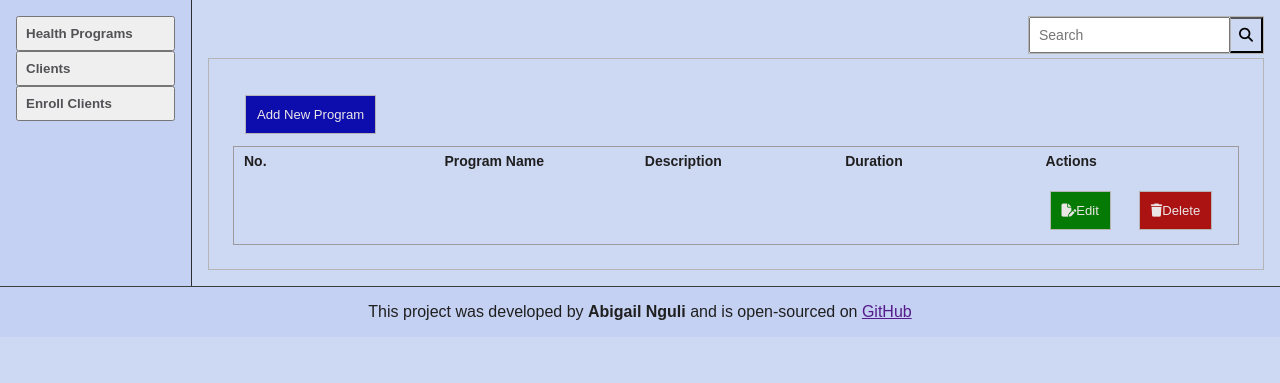
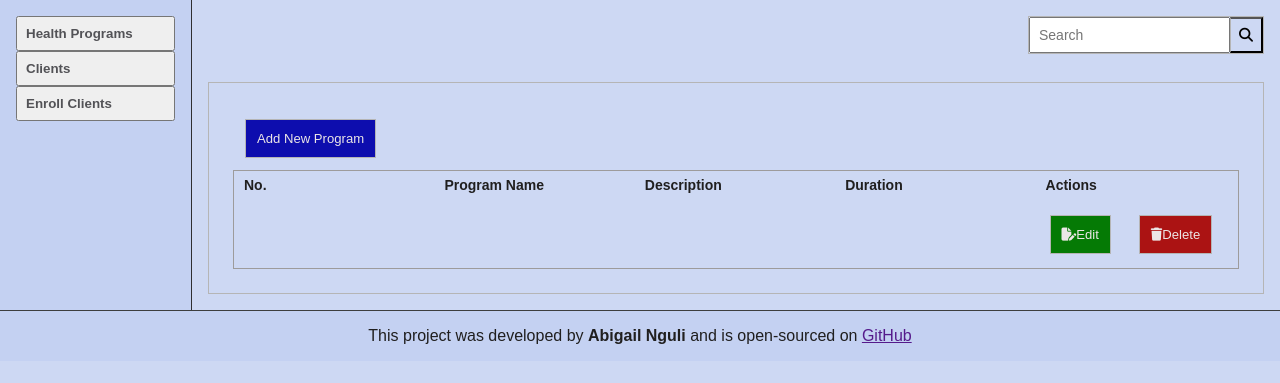
Before and after one commit to Abigail-Nguli/health-program-management, a PHP site: page / in a window 1280 px wide. Shown: the top 383 px of the page. Run offline with PHP 8.4, Linux system fonts and the light colour scheme; some libraries are stand-ins or nearby versions.

Commit message:
Update style.css

```diff
--- a/style.css
+++ b/style.css
@@ -68,7 +68,7 @@ body {
 .search-bar {
     display: flex;
     justify-content: flex-end;
-    border-radius: 1.5rem;
+    margin-bottom: 1.5rem;
 }
 
 .search-form {
```
